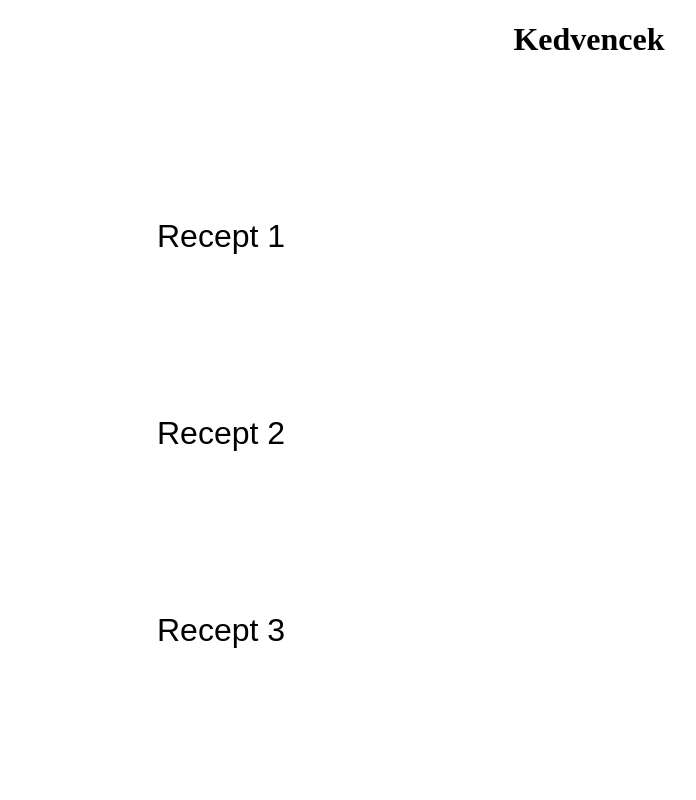
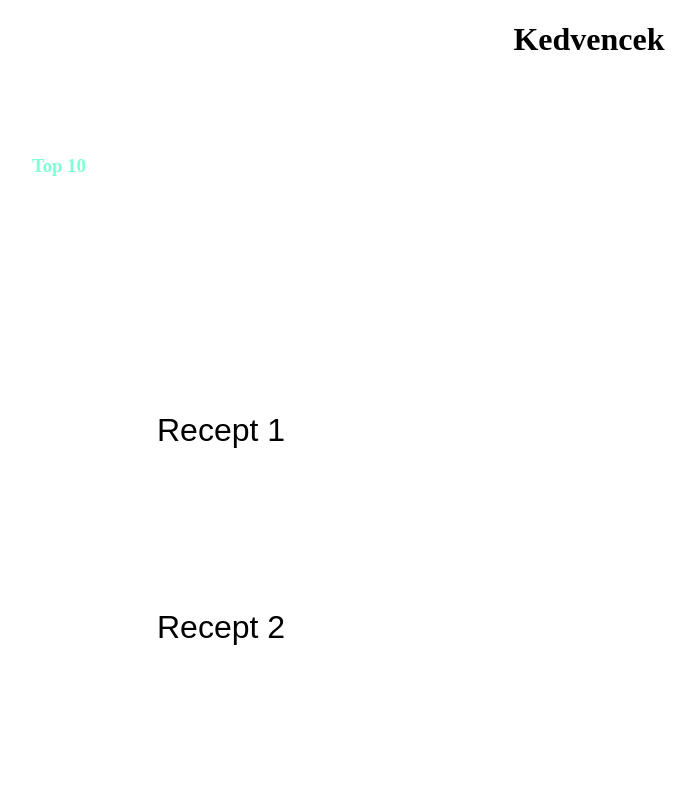
Before and after one commit to MartinBakai/MartinBakai, a plain HTML site: page index.html in a window 1280 px wide. Shown: the top 800 px of the page, without its empty margins (51-747 px from the left). Drawn offline with Linux system fonts and the light colour scheme.

Commit message:
paragraph hover is blue

```diff
--- a/index.html
+++ b/index.html
@@ -6,6 +6,7 @@
 </head>
 <body>
     <center><h1>Kedvencek</h1></center>
+    <p><h3>Top 10</h3></p>
     <ul class="receips">
         <li>Recept 1</li>
         <li>Recept 2</li>
--- a/style.css
+++ b/style.css
@@ -6,3 +6,14 @@
     margin: 5em;
     border: 30px;
 }
+
+h3 {
+    border: 3em;
+    padding: 4em;
+    z-index: auto;
+    color: aquamarine;
+}
+
+h3:hover{
+    color: blue;
+}
```
